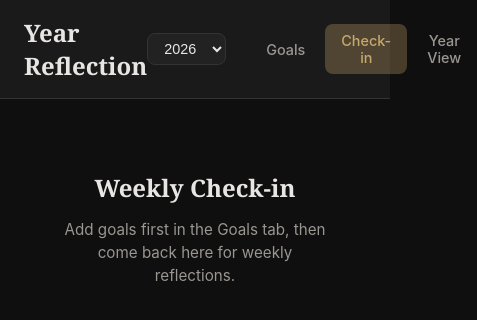
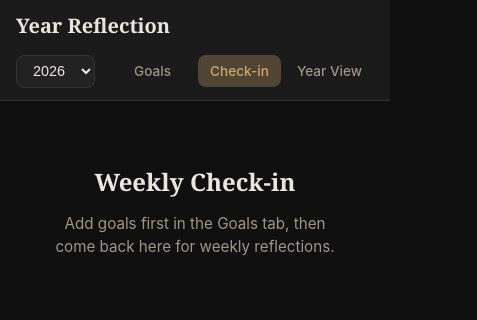
Before and after one commit to kristina8wong/reflection-site, a React (Vite) app: page / in a window 390 px wide. Shown: the top 320 px of the page, 477 px wide, since content can reach past the window. Built offline with nearby package versions, Linux system fonts and the light colour scheme.

Commit message:
Added mobile-responsive design

```diff
--- a/src/App.css
+++ b/src/App.css
@@ -15,6 +15,8 @@
   flex-shrink: 0;
   -webkit-app-region: drag;
   app-region: drag;
+  flex-wrap: wrap;
+  gap: 0.75rem;
 }
 
 .app-title {
@@ -26,7 +28,29 @@
 .header-right {
   display: flex;
   align-items: center;
-  gap: 1.5rem;
+  gap: 1rem;
+  flex-wrap: wrap;
+}
+
+@media (max-width: 640px) {
+  .app-header {
+    padding: 0.75rem 1rem;
+  }
+
+  .app-title {
+    font-size: 1.25rem;
+    width: 100%;
+    margin-bottom: 0.25rem;
+  }
+
+  .header-right {
+    width: 100%;
+    justify-content: space-between;
+  }
+
+  .year-select {
+    order: -1;
+  }
 }
 
 .year-select,
@@ -53,6 +77,7 @@
 .nav-tabs {
   display: flex;
   gap: 0.25rem;
+  flex: 1;
 }
 
 .nav-tab {
@@ -62,6 +87,16 @@
   color: var(--text-muted);
   border-radius: 8px;
   transition: color 0.2s, background 0.2s;
+  white-space: nowrap;
+}
+
+@media (max-width: 640px) {
+  .nav-tab {
+    padding: 0.5rem 0.75rem;
+    font-size: 0.85rem;
+    flex: 1;
+    text-align: center;
+  }
 }
 
 .nav-tab:hover {
@@ -79,3 +114,9 @@
   overflow: auto;
   padding: 1.5rem;
 }
+
+@media (max-width: 640px) {
+  .app-main {
+    padding: 1rem;
+  }
+}
--- a/src/views/CheckInView.css
+++ b/src/views/CheckInView.css
@@ -69,13 +69,14 @@
 .week-selector {
   display: flex;
   align-items: center;
-  gap: 1rem;
+  gap: 0.75rem;
   margin: 0.75rem 0 0.25rem;
+  flex-wrap: wrap;
 }
 
 .week-nav {
   padding: 0.5rem 1rem;
-  min-width: 100px;
+  min-width: 90px;
   display: flex;
   align-items: center;
   justify-content: center;
@@ -85,6 +86,18 @@
   color: var(--text);
   font-size: 0.95rem;
   transition: background 0.2s, border-color 0.2s;
+}
+
+@media (max-width: 640px) {
+  .week-nav {
+    padding: 0.4rem 0.75rem;
+    min-width: 80px;
+    font-size: 0.85rem;
+  }
+
+  .week-label {
+    font-size: 0.95rem;
+  }
 }
 
 .week-nav:hover:not(:disabled) {
@@ -217,6 +230,21 @@
   transition: all 0.2s;
 }
 
+@media (max-width: 640px) {
+  .rating-btn {
+    min-width: 60px;
+    padding: 0.4rem 0.4rem;
+  }
+
+  .rating-num {
+    font-size: 0.9rem;
+  }
+
+  .rating-desc {
+    font-size: 0.65rem;
+  }
+}
+
 .rating-num {
   font-size: 1rem;
   font-weight: 600;
--- a/src/views/GoalsView.css
+++ b/src/views/GoalsView.css
@@ -118,6 +118,19 @@
   margin-bottom: 0.75rem;
 }
 
+@media (max-width: 640px) {
+  .goal-card {
+    padding: 1rem;
+    flex-direction: column;
+    gap: 0.75rem;
+  }
+
+  .goal-actions {
+    width: 100%;
+    justify-content: flex-end;
+  }
+}
+
 .goal-content h3 {
   font-size: 1.1rem;
   margin-bottom: 0.25rem;
--- a/src/views/YearView.css
+++ b/src/views/YearView.css
@@ -21,6 +21,20 @@
 
 .year-header h2 {
   margin-bottom: 0.5rem;
+}
+
+@media (max-width: 640px) {
+  .year-header {
+    margin-bottom: 1rem;
+  }
+
+  .year-header h2 {
+    font-size: 1.25rem;
+  }
+
+  .year-header .muted {
+    font-size: 0.85rem;
+  }
 }
 
 .year-timeline {
```
